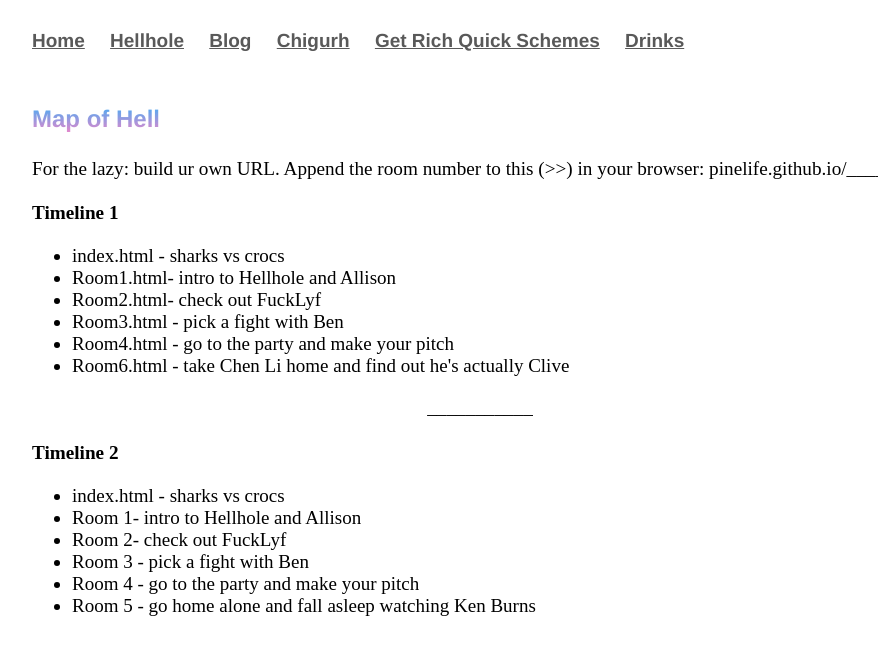
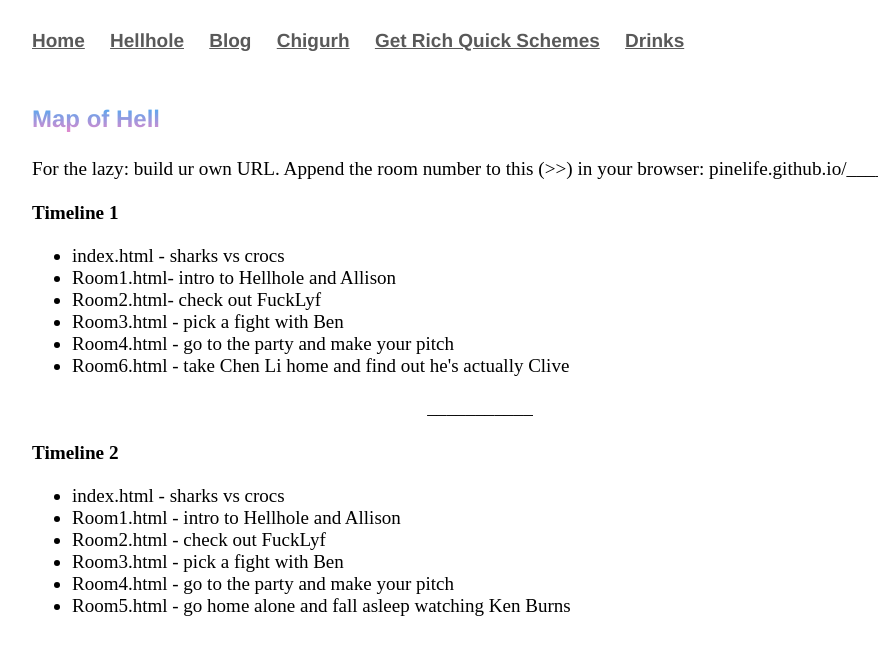
Before and after one commit to Pinelife/pinelife.github.io, a Jekyll site: the page Hellhole/map.html, which Jekyll copies as it is, in a window 1280 px wide. Shown: the top 655 px of the page, without its empty margins (160-1038 px from the left). Built offline with Jekyll 4.4.1, drawn with Linux system fonts in a browser that asks for light colours.

Commit message:
Update map.html

```diff
--- a/Hellhole/map.html
+++ b/Hellhole/map.html
@@ -52,11 +52,11 @@ ___________
 			<b>Timeline 2</b>
 			<ul>
 				<li>index.html - sharks vs crocs</li>
-				<li>Room 1- intro to Hellhole and Allison</li>
-				<li>Room 2- check out FuckLyf</li>
-				<li>Room 3 - pick a fight with Ben</li>
-				<li>Room 4 - go to the party and make your pitch</li>
-				<li>Room 5 - go home alone and fall asleep watching Ken Burns</li>
+				<li>Room1.html - intro to Hellhole and Allison</li>
+				<li>Room2.html - check out FuckLyf</li>
+				<li>Room3.html - pick a fight with Ben</li>
+				<li>Room4.html - go to the party and make your pitch</li>
+				<li>Room5.html - go home alone and fall asleep watching Ken Burns</li>
 			</ul>
 			</p>
 </body>
```
